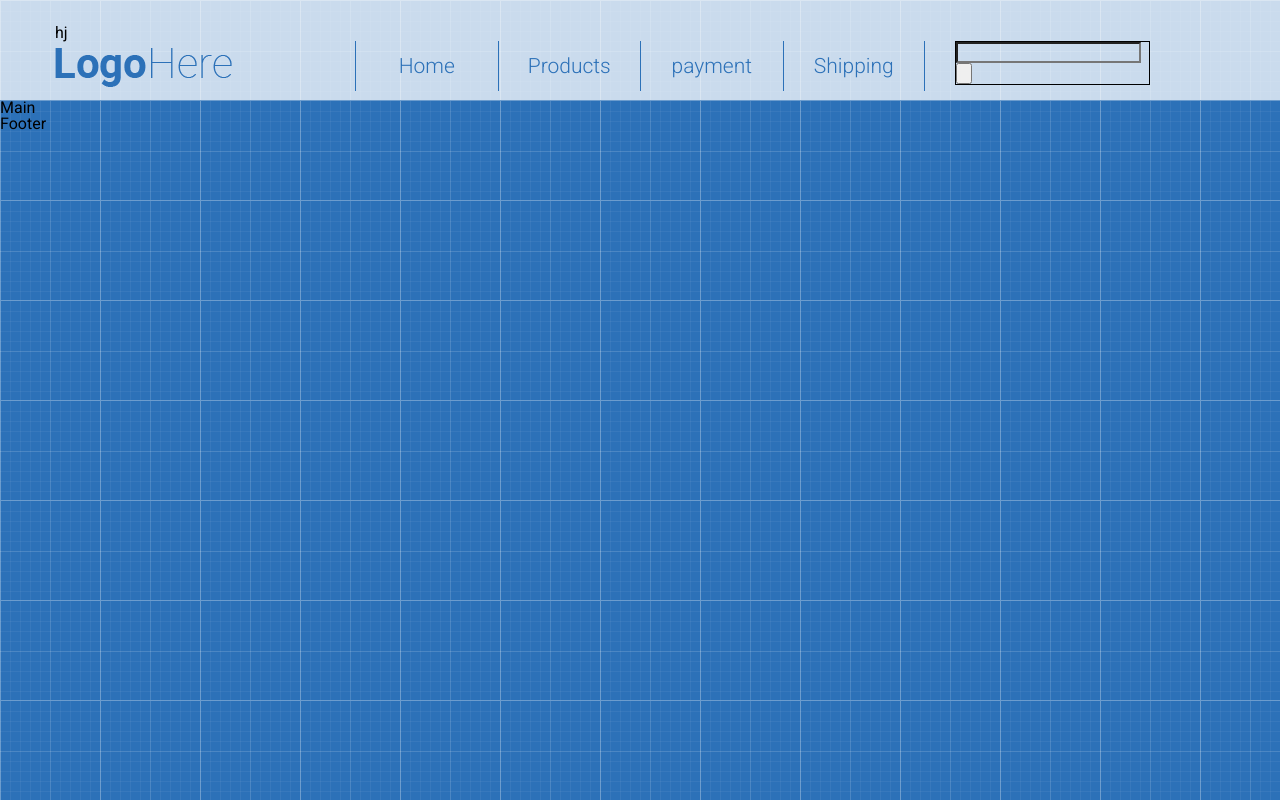
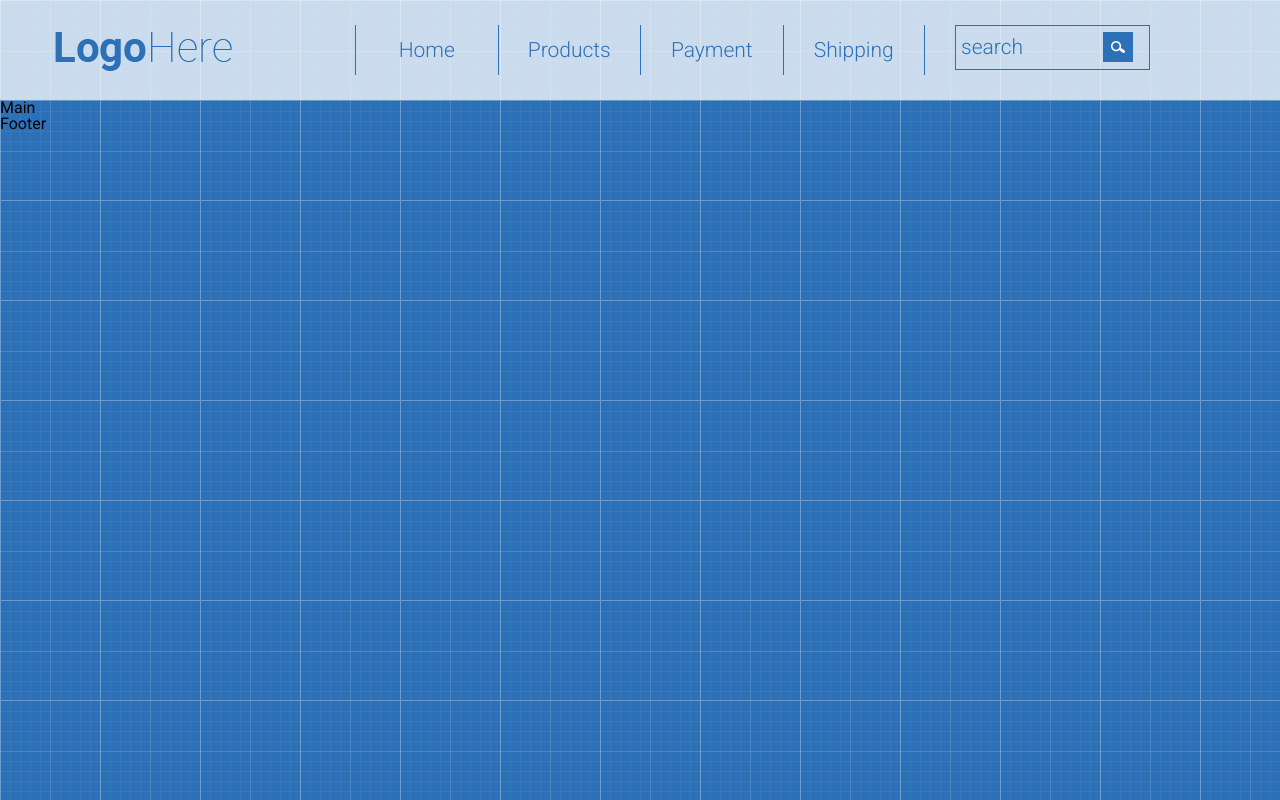
Before and after one commit to AlinaKoshnik/AlinaKoshnik.github.io, a plain HTML site: page index.html in a window 1280 px wide. Drawn offline with Linux system fonts and the light colour scheme; files whose address does not match are found by name.

Commit message:
added search

```diff
--- a/index.html
+++ b/index.html
@@ -14,7 +14,7 @@
   </head>
   <body>
     <header class="header">
-        <div class="container">hj
+        <div class="container">
             <div class="row">
                 <div class="col-md-3">
                     <div class="logo">
@@ -28,7 +28,7 @@
                         <ul class="menu">
                             <li><a href="">Home</a></li>
                             <li><a href="">Products</a></li>
-                            <li><a href="">payment</a></li>
+                            <li><a href="">Payment</a></li>
                             <li><a href="">Shipping</a></li>
                         </ul>
                     </nav>
@@ -37,13 +37,12 @@
                     <div class="row">
                         <div class="col-md-9">
                             <div class="search">
-                                <form action="" class="form-serch">
-                                    <input type="text" class="input-serch">
-                                    <input type="button" class="input-button">
+                                <form action="" class="form-search">
+                                    <input type="text" class="input-search-text" placeholder="search">
+                                    <input type="button" class="input-search-button">
                                 </form>
                             </div>
                         </div>
-                        <div class="col-md-3"></div>
                     </div>
                 </div>
             </div>
--- a/style.css
+++ b/style.css
@@ -37,6 +37,9 @@ body{
 .col-md-1{
     width: 8.33333%;
 }
+.col-md-9{
+    width: 75%;
+}
 .header{
     height: 100px;
     background-color: rgba(255, 255, 255, 0.75);
@@ -67,22 +70,41 @@ body{
     color: white;
     background-color:#2c71b8 ;
 }
-.col-md-9 {
-    width: 75%;
+.search{
+    border: 1px solid #2c71b8 ;
+    padding: 3px;
+    height: 45px;
+    vertical-align: middle;
 }
-.col-md-1 {
-    width: 25%;
-}
-.search{
-    border: 1px solid ;
+
+.form-search{
+
+    vertical-align: middle;
 
 }
-
-.form-serch {
-
+.input-search-text{
+    background-color: transparent;
+    border: none;
+    width: 140px;
+    height: 35px;
+    font-size: 21px;
+    font-weight: 300;
+    text-decoration: none;
+    vertical-align: middle;
 }
-.input-serch {
-    background: transparent;
+.input-search-text::-webkit-input-placeholder{
+    color: #2c71b8;
+    font-family: "Roboto", sans-serif;
 }
-.input-button {
+.input-search-button{
+    border: none;
+    background-color: #2c71b8;
+    z-index: 10;
+    width: 30px;
+    height: 30px;
+    line-height: 30px;
+    vertical-align: middle;
+    background-image: url('img/icon (4).png');
+    background-repeat: no-repeat;
+    background-position: center center;
 }
```
